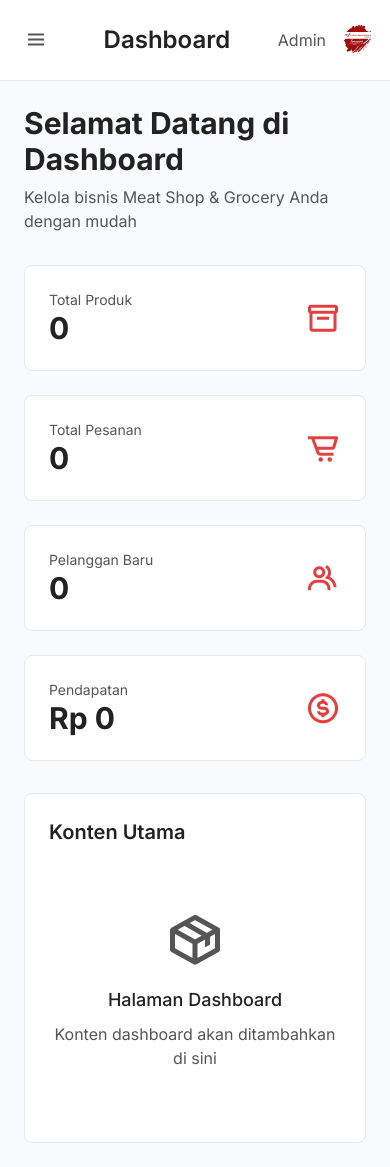
After one commit to DrRhea/xera-meatshop, a CodeIgniter app: page /database/admin in a window 390 px wide. The commit adds this page. Run offline with CodeIgniter, Linux system fonts and the light colour scheme; some libraries are stand-ins or nearby versions.

Commit message:
feat: Add admin dashboard and redesign about page
- Add complete admin dashboard with sidebar navigation
- Create admin login page with minimalist design
- Redesign about page using Tailwind CSS with minimalist approach
- Add mobile-responsive sidebar with Alpine.js
- Implement CSS root color variables throughout
- Remove shadows and gradients for clean minimalist design
- Fix mobile menu functionality and responsive layout
- Update admin controller with temporary authentication bypass
- Add comprehensive admin template with stats cards
- Improve about page layout with balanced margins

```diff
--- a/application/config/autoload.php
+++ b/application/config/autoload.php
@@ -58,7 +58,7 @@ $autoload['packages'] = array();
 |	$autoload['libraries'] = array('users' => array('some_param'));
 |
 */
-$autoload['libraries'] = array();
+$autoload['libraries'] = array('session');
 
 /*
 | -------------------------------------------------------------------
--- a/application/config/config.php
+++ b/application/config/config.php
@@ -371,7 +371,7 @@ $config['encryption_key'] = '';
 $config['sess_driver'] = 'files';
 $config['sess_cookie_name'] = 'ci_session';
 $config['sess_expiration'] = 7200;
-$config['sess_save_path'] = NULL;
+$config['sess_save_path'] = APPPATH . 'cache/sessions/';
 $config['sess_match_ip'] = FALSE;
 $config['sess_time_to_update'] = 300;
 $config['sess_regenerate_destroy'] = FALSE;
--- a/application/config/routes.php
+++ b/application/config/routes.php
@@ -66,3 +66,9 @@ $route['produk/roti'] = 'produk/roti';
 $route['produk/sayur-buah'] = 'produk/sayur_buah';
 $route['produk/daging-olahan'] = 'produk/daging_olahan';
 $route['produk/susu-olahan'] = 'produk/susu_olahan';
+
+// Admin routes
+$route['admin'] = 'admin';
+$route['admin/login'] = 'admin/login';
+$route['admin/authenticate'] = 'admin/authenticate';
+$route['admin/logout'] = 'admin/logout';
--- /dev/null
+++ b/application/controllers/Admin.php
@@ -0,0 +1,58 @@
+<?php
+defined('BASEPATH') OR exit('No direct script access allowed');
+
+class Admin extends CI_Controller {
+
+    public function __construct()
+    {
+        parent::__construct();
+        $this->load->helper('url');
+        $this->load->library('session');
+    }
+
+    public function index()
+    {
+        // Temporary: Allow direct access without authentication
+        // if (!$this->session->userdata('admin_logged_in')) {
+        //     redirect('admin/login');
+        // }
+
+        $data['title'] = 'Dashboard Admin - Meat Shop & Grocery';
+        $this->load->view('admin/dashboard', $data);
+    }
+
+    public function login()
+    {
+        // Temporary: Allow access to login page even if logged in
+        // if ($this->session->userdata('admin_logged_in')) {
+        //     redirect('admin');
+        // }
+
+        $data['title'] = 'Login Admin - Meat Shop & Grocery';
+        $this->load->view('admin/login', $data);
+    }
+
+    public function authenticate()
+    {
+        $username = $this->input->post('username');
+        $password = $this->input->post('password');
+
+        // Simple authentication (you can enhance this with database)
+        if ($username === 'admin' && $password === 'admin123') {
+            $this->session->set_userdata('admin_logged_in', TRUE);
+            $this->session->set_userdata('admin_username', $username);
+            redirect('admin');
+        } else {
+            $this->session->set_flashdata('error', 'Username atau password salah!');
+            redirect('admin/login');
+        }
+    }
+
+    public function logout()
+    {
+        $this->session->unset_userdata('admin_logged_in');
+        $this->session->unset_userdata('admin_username');
+        $this->session->set_flashdata('success', 'Anda telah berhasil logout!');
+        redirect('admin/login');
+    }
+}
--- /dev/null
+++ b/application/views/admin/dashboard.php
@@ -0,0 +1,242 @@
+<!DOCTYPE html>
+<html lang="id" x-data="{ sidebarOpen: false }">
+<head>
+    <meta charset="UTF-8" />
+    <meta name="viewport" content="width=device-width, initial-scale=1.0" />
+    <title><?php echo isset($title) ? $title : 'Admin Dashboard - Meat Shop & Grocery'; ?></title>
+
+    <!-- Fonts -->
+    <link rel="preconnect" href="https://fonts.googleapis.com">
+    <link rel="preconnect" href="https://fonts.gstatic.com" crossorigin>
+    <link href="https://fonts.googleapis.com/css2?family=Inter:wght@300;400;500;600;700;800&display=swap" rel="stylesheet">
+
+    <!-- Tailwind CSS -->
+    <script src="https://cdn.tailwindcss.com"></script>
+
+    <!-- Alpine.js -->
+    <script defer src="https://cdn.jsdelivr.net/npm/alpinejs@3.x.x/dist/cdn.min.js"></script>
+
+    <!-- Boxicons -->
+    <link href='https://unpkg.com/boxicons@2.1.4/css/boxicons.min.css' rel='stylesheet'>
+
+    <!-- Custom Tailwind Config -->
+    <script>
+        tailwind.config = {
+            theme: {
+                extend: {
+                    colors: {
+                        primary: '#e53e3e',
+                        'primary-700': '#c53030',
+                        bg: '#ffffff',
+                        surface: '#f9fafb',
+                        muted: '#555',
+                        text: '#222',
+                        card: '#ffffff',
+                        border: '#e2e8f0'
+                    },
+                    fontFamily: {
+                        'inter': ['Inter', 'sans-serif']
+                    },
+                    boxShadow: {
+                        'custom': '0 6px 18px rgba(0,0,0,.08)'
+                    }
+                }
+            }
+        }
+    </script>
+
+    <link rel="icon" href="<?php echo base_url('gambar/logo_new.jpg'); ?>" />
+
+    <!-- Alpine.js x-cloak CSS -->
+    <style>
+        [x-cloak] { display: none !important; }
+    </style>
+</head>
+<body class="font-inter bg-surface">
+    <div class="flex h-screen bg-surface">
+        <!-- Mobile Overlay -->
+        <div x-show="sidebarOpen"
+             x-transition:enter="transition-opacity ease-linear duration-300"
+             x-transition:enter-start="opacity-0"
+             x-transition:enter-end="opacity-100"
+             x-transition:leave="transition-opacity ease-linear duration-300"
+             x-transition:leave-start="opacity-100"
+             x-transition:leave-end="opacity-0"
+             @click="sidebarOpen = false"
+             class="fixed inset-0 z-40 bg-black bg-opacity-50 md:hidden"
+             x-cloak>
+        </div>
+
+        <!-- Sidebar -->
+        <div class="fixed inset-y-0 left-0 z-50 w-64 bg-card text-text transform -translate-x-full md:relative md:translate-x-0 transition-transform duration-300 ease-in-out"
+             :class="{'translate-x-0': sidebarOpen, '-translate-x-full': !sidebarOpen}">
+
+            <!-- Sidebar Header -->
+            <div class="flex items-center justify-between p-4 bg-primary">
+                <a href="<?php echo base_url('admin'); ?>" class="flex items-center space-x-2">
+                    <img src="<?php echo base_url('gambar/logo_new.jpg'); ?>" alt="Logo" class="h-8 w-8 rounded-full">
+                    <span class="text-xl font-semibold text-white">Admin Panel</span>
+                </a>
+                <button @click="sidebarOpen = false"
+                        class="md:hidden text-white hover:text-gray-200 focus:outline-none focus:ring-2 focus:ring-white focus:ring-opacity-50 rounded p-1">
+                    <i class='bx bx-x text-2xl'></i>
+                </button>
+            </div>
+
+            <!-- Sidebar Navigation -->
+            <nav class="mt-6">
+                <a href="<?php echo base_url('admin'); ?>" class="flex items-center px-4 py-2 text-muted hover:bg-surface hover:text-text transition-colors duration-200">
+                    <i class='bx bx-home-alt mr-3 text-lg'></i>
+                    Dashboard
+                </a>
+                <a href="#" class="flex items-center px-4 py-2 text-muted hover:bg-surface hover:text-text transition-colors duration-200">
+                    <i class='bx bx-box mr-3 text-lg'></i>
+                    Produk
+                </a>
+                <a href="#" class="flex items-center px-4 py-2 text-muted hover:bg-surface hover:text-text transition-colors duration-200">
+                    <i class='bx bx-cart-alt mr-3 text-lg'></i>
+                    Pesanan
+                </a>
+                <a href="#" class="flex items-center px-4 py-2 text-muted hover:bg-surface hover:text-text transition-colors duration-200">
+                    <i class='bx bx-group mr-3 text-lg'></i>
+                    Pelanggan
+                </a>
+                <a href="#" class="flex items-center px-4 py-2 text-muted hover:bg-surface hover:text-text transition-colors duration-200">
+                    <i class='bx bx-cog mr-3 text-lg'></i>
+                    Pengaturan
+                </a>
+            </nav>
+
+            <!-- Logout Button -->
+            <div class="absolute bottom-0 w-full p-4 bg-surface border-t border-border">
+                <a href="<?php echo base_url('admin/logout'); ?>" class="flex items-center justify-center w-full bg-primary text-white py-2 px-4 rounded-lg hover:bg-primary-700 transition-colors duration-200">
+                    <i class='bx bx-log-out mr-2'></i>
+                    Logout
+                </a>
+            </div>
+        </div>
+
+        <!-- Main Content -->
+        <div class="flex-1 flex flex-col overflow-hidden">
+            <!-- Top Navbar -->
+            <header class="flex justify-between items-center p-4 bg-card border-b border-border">
+                <button @click="sidebarOpen = true"
+                        class="md:hidden text-muted hover:text-text focus:outline-none focus:ring-2 focus:ring-primary focus:ring-opacity-50 rounded p-2">
+                    <i class='bx bx-menu text-2xl'></i>
+                </button>
+                <h1 class="text-2xl font-semibold text-text">Dashboard</h1>
+                <div class="flex items-center space-x-4">
+                    <span class="text-muted">Admin</span>
+                    <img src="<?php echo base_url('gambar/logo_new.jpg'); ?>" alt="Admin Avatar" class="h-8 w-8 rounded-full">
+                </div>
+            </header>
+
+            <!-- Page Content -->
+            <main class="flex-1 overflow-x-hidden overflow-y-auto bg-surface p-6"
+                  @click="if (window.innerWidth < 768) sidebarOpen = false">
+                <!-- Welcome Section -->
+                <div class="mb-8">
+                    <h2 class="text-3xl font-bold text-text mb-2">Selamat Datang di Dashboard</h2>
+                    <p class="text-muted">Kelola bisnis Meat Shop & Grocery Anda dengan mudah</p>
+                </div>
+
+                <!-- Stats Cards -->
+                <div class="grid grid-cols-1 md:grid-cols-2 lg:grid-cols-4 gap-6 mb-8">
+                    <!-- Stat Card 1 -->
+                    <div class="bg-card rounded-lg border border-border p-6 flex items-center justify-between">
+                        <div>
+                            <p class="text-sm text-muted">Total Produk</p>
+                            <h2 class="text-3xl font-bold text-text">0</h2>
+                        </div>
+                        <i class='bx bx-box text-4xl text-primary'></i>
+                    </div>
+
+                    <!-- Stat Card 2 -->
+                    <div class="bg-card rounded-lg border border-border p-6 flex items-center justify-between">
+                        <div>
+                            <p class="text-sm text-muted">Total Pesanan</p>
+                            <h2 class="text-3xl font-bold text-text">0</h2>
+                        </div>
+                        <i class='bx bx-cart-alt text-4xl text-primary'></i>
+                    </div>
+
+                    <!-- Stat Card 3 -->
+                    <div class="bg-card rounded-lg border border-border p-6 flex items-center justify-between">
+                        <div>
+                            <p class="text-sm text-muted">Pelanggan Baru</p>
+                            <h2 class="text-3xl font-bold text-text">0</h2>
+                        </div>
+                        <i class='bx bx-group text-4xl text-primary'></i>
+                    </div>
+
+                    <!-- Stat Card 4 -->
+                    <div class="bg-card rounded-lg border border-border p-6 flex items-center justify-between">
+                        <div>
+                            <p class="text-sm text-muted">Pendapatan</p>
+                            <h2 class="text-3xl font-bold text-text">Rp 0</h2>
+                        </div>
+                        <i class='bx bx-dollar-circle text-4xl text-primary'></i>
+                    </div>
+                </div>
+
+                <!-- Main Content Area -->
+                <div class="bg-card rounded-lg border border-border p-6">
+                    <h3 class="text-xl font-semibold text-text mb-4">Konten Utama</h3>
+                    <div class="text-center py-12">
+                        <i class='bx bx-package text-6xl text-muted mb-4'></i>
+                        <h4 class="text-lg font-medium text-text mb-2">Halaman Dashboard</h4>
+                        <p class="text-muted">Konten dashboard akan ditambahkan di sini</p>
+                    </div>
+                </div>
+            </main>
+        </div>
+    </div>
+
+    <!-- Mobile Menu Fix Script -->
+    <script>
+        // Ensure Alpine.js is loaded and working
+        document.addEventListener('alpine:init', () => {
+            console.log('Alpine.js initialized');
+        });
+
+        // Fix for mobile menu button
+        document.addEventListener('DOMContentLoaded', function() {
+            // Add event listener for mobile menu button
+            const menuButton = document.querySelector('button[\\@click="sidebarOpen = true"]');
+            if (menuButton) {
+                menuButton.addEventListener('click', function(e) {
+                    console.log('Mobile menu button clicked');
+                    // Force sidebar to open
+                    const sidebar = document.querySelector('[x-data]');
+                    if (sidebar && sidebar._x_dataStack) {
+                        sidebar._x_dataStack[0].sidebarOpen = true;
+                    }
+                });
+            }
+
+            // Add event listener for close button
+            const closeButton = document.querySelector('button[\\@click="sidebarOpen = false"]');
+            if (closeButton) {
+                closeButton.addEventListener('click', function(e) {
+                    console.log('Close button clicked');
+                });
+            }
+
+            // Close sidebar when clicking outside on mobile
+            document.addEventListener('click', function(e) {
+                if (window.innerWidth < 768) {
+                    const sidebar = document.querySelector('.fixed.inset-y-0.left-0');
+                    const menuButton = document.querySelector('button[\\@click="sidebarOpen = true"]');
+
+                    if (sidebar && !sidebar.contains(e.target) && !menuButton.contains(e.target)) {
+                        const sidebarData = document.querySelector('[x-data]');
+                        if (sidebarData && sidebarData._x_dataStack) {
+                            sidebarData._x_dataStack[0].sidebarOpen = false;
+                        }
+                    }
+                }
+            });
+        });
+    </script>
+</body>
+</html>
```
Also changed, not shown: application/views/admin/login.php (added, +119 -0 lines), application/views/home/about.php (+58 -32 lines), 9 other files.
